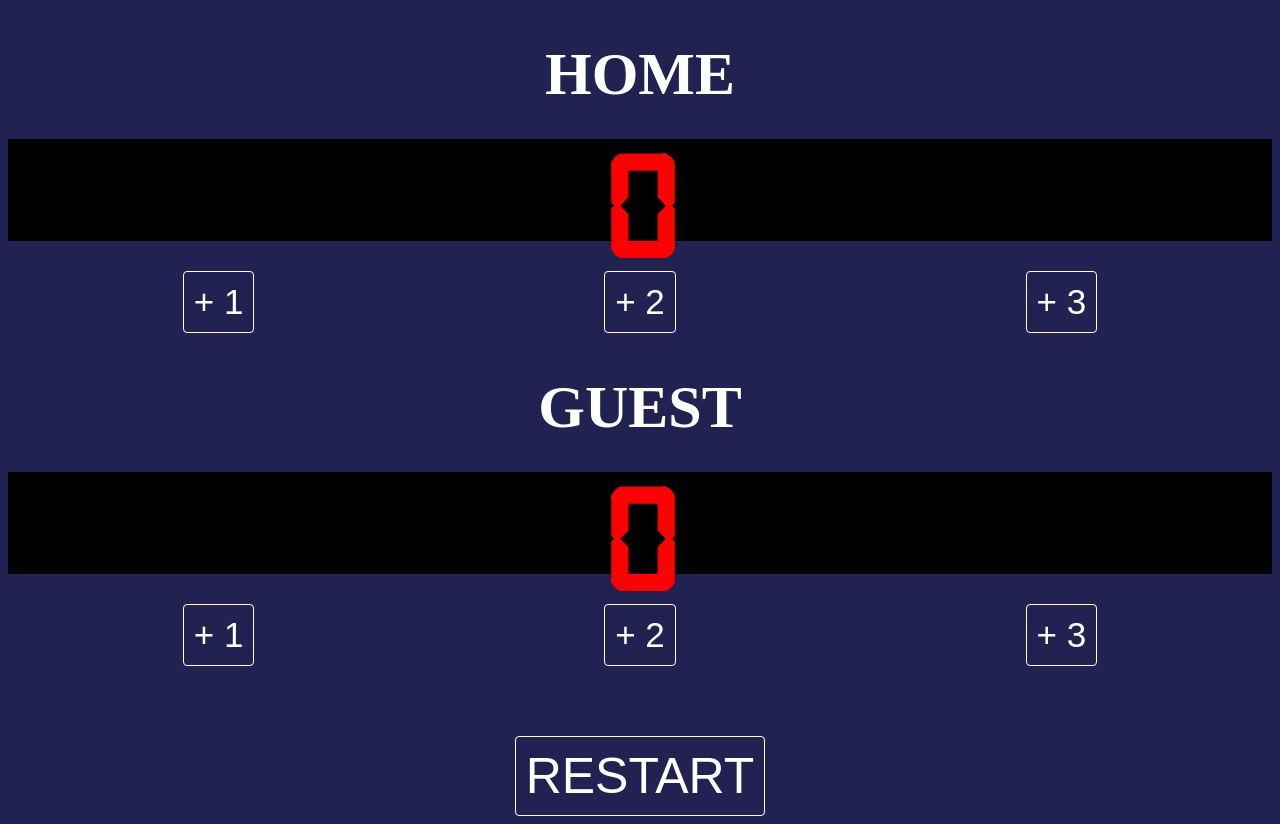
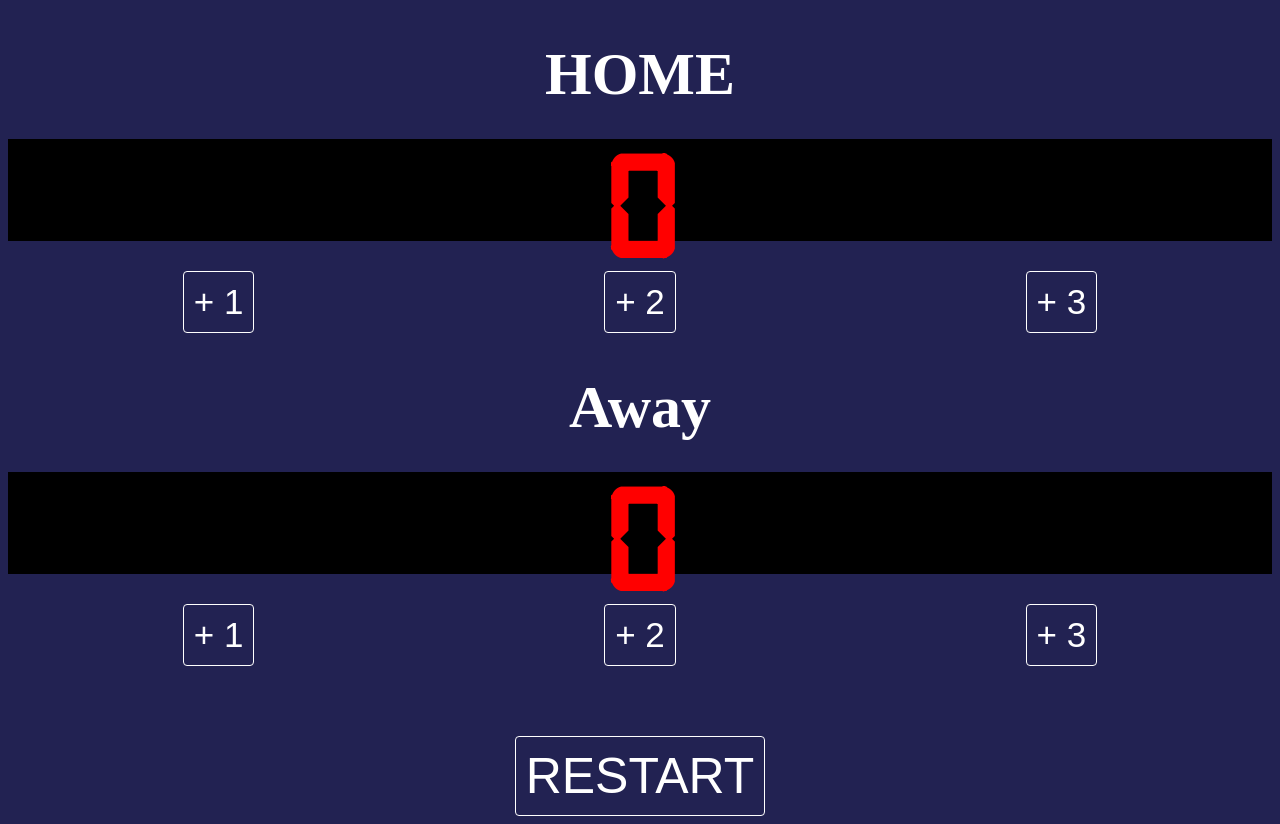
Before and after one commit to nare-mardanyan/scoreboard, a plain HTML site: page index.html in a window 1280 px wide. Drawn offline with Linux system fonts and the light colour scheme.

Commit message:
changed "Guest" header to "Away"

```diff
--- a/index.html
+++ b/index.html
@@ -1,34 +1,37 @@
 <!DOCTYPE html>
 <html lang="en">
+
 <head>
     <meta charset="UTF-8">
     <meta name="viewport" content="width=device-width, initial-scale=1.0">
     <title>Document</title>
     <link rel="stylesheet" href="css/style.css">
 </head>
+
 <body>
     <h1 id="best"></h1>
     <div class="wgirapper">
         <div class="home">
             <h1 class="title">HOME</h1>
             <h2 id="home-score" class="score">0</h2>
-                <div  class="btn-wrapper">
-                    <button id="add-1-to_home" onclick="addOneToHome()">+ 1</button>
-                    <button id="add-2-to__home" onclick="addTwoToHome()">+ 2</button>
-                    <button id="add-3-to__home" onclick="addThreeToHome()">+ 3</button>
-                </div>
+            <div class="btn-wrapper">
+                <button id="add-1-to_home" onclick="addOneToHome()">+ 1</button>
+                <button id="add-2-to__home" onclick="addTwoToHome()">+ 2</button>
+                <button id="add-3-to__home" onclick="addThreeToHome()">+ 3</button>
+            </div>
         </div>
         <div class="guest">
-            <h1 class="title">GUEST</h1>
+            <h1 class="title">Away</h1>
             <h2 id="guest-score" class="score">0</h2>
             <div class="btn-wrapper">
-                <button id="add-1-to_guest"  onclick="addOneToGuest()">+ 1</button>
-                <button id="add-2-to_guest"  onclick="addTwoToGuest()">+ 2</button>
-                <button id="add-3-to_guest"  onclick="addThreeToGuest()">+ 3</button>
+                <button id="add-1-to_guest" onclick="addOneToGuest()">+ 1</button>
+                <button id="add-2-to_guest" onclick="addTwoToGuest()">+ 2</button>
+                <button id="add-3-to_guest" onclick="addThreeToGuest()">+ 3</button>
             </div>
         </div>
     </div>
     <button id="restart" onclick="restart()">RESTART</button>
     <script src="./js/index.js"></script>
 </body>
+
 </html>
```
